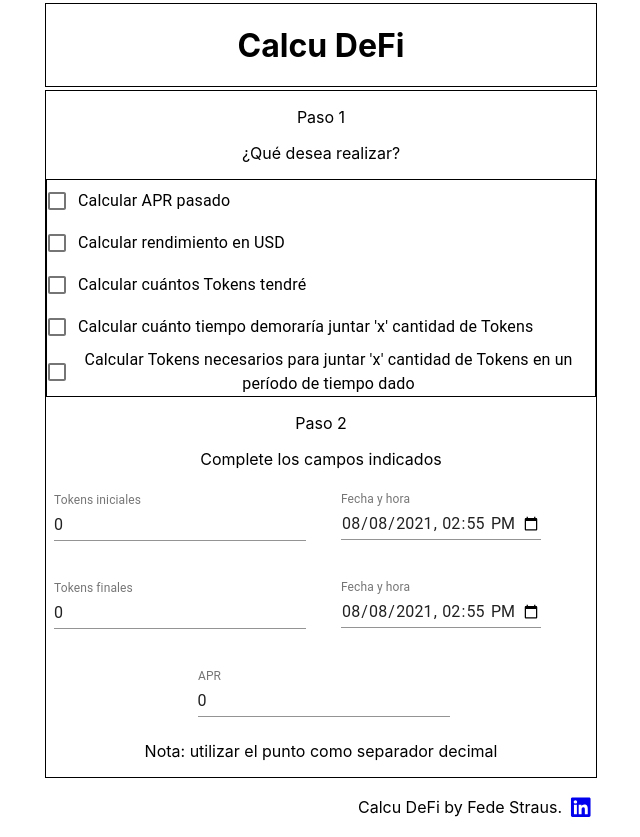
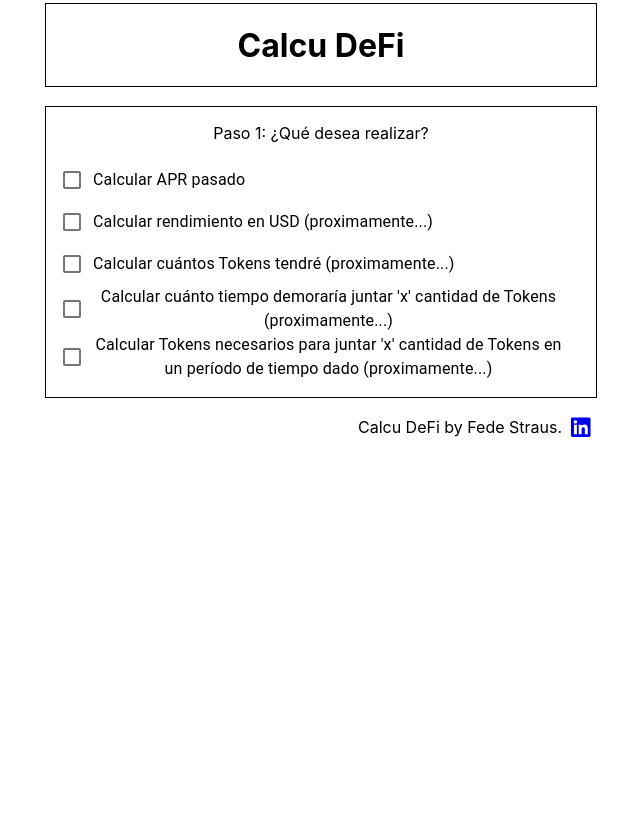
Before and after one commit to ape-fede/calcudefi, a React (Create React App) app: page / in a window 1280 px wide. Shown: the whole page, without its empty margins (319-959 px from the left). After the commit the page ends 800 px from the top, so only its background shows below. Built offline with nearby package versions, Linux system fonts and the light colour scheme.

Commit message:
updated version

```diff
--- a/public/index.html
+++ b/public/index.html
@@ -1,5 +1,5 @@
 <!DOCTYPE html>
-<html lang="en">
+<html lang="es">
 	<head>
 		<meta charset="utf-8" />
 		<link rel="icon" href="%PUBLIC_URL%/favicon.ico" />
@@ -24,7 +24,7 @@
       work correctly both with client-side routing and a non-root public URL.
       Learn how to configure a non-root public URL by running `npm run build`.
     -->
-    <title>React App</title>
+		<title>Calcu DeFi</title>
 	</head>
 	<body>
 		<noscript>You need to enable JavaScript to run this app.</noscript>
@@ -38,6 +38,5 @@
 
       To begin the development, run `npm start` or `yarn start`.
       To create a production bundle, use `npm run build` or `yarn build`.
-    -->
-  </body>
+    --></body>
 </html>
--- a/src/App.js
+++ b/src/App.js
@@ -20,7 +20,7 @@ function App() {
 				</Grid>
 				<Grid container>
 					<Grid item xs={12}>
-						<Box border={1}>
+						<Box>
 							<DepositedTokenSection />
 						</Box>
 					</Grid>
--- a/src/components/DepositedTokenSection.jsx
+++ b/src/components/DepositedTokenSection.jsx
@@ -26,10 +26,16 @@ const tasksProps = {
 	'disabled': false,
 }
 
+const divStyle = {
+	border: '1px solid',
+	marginTop: '1em',
+}
+
 const DepositedTokenSection = () => {
 	const [starterTokens, setStarterTokens] = useState(IstarterTokens)
 	const [finalTokens, setFinalTokens] = useState(IfinalTokens)
 	const [apr, setApr] = useState(IAPR)
+	const [aprState, setAprState] = useState(false)
 	const [startDate, setStartDate] = useState(null)
 	const [finalDate, setFinalDate] = useState(null)
 	const [taskA, setTaskA] = useState(tasksProps)
@@ -46,10 +52,10 @@ const DepositedTokenSection = () => {
 				startDate,
 				finalDate,
 			)
-			console.log(apr2)
 			setApr(prevState => {
 				return {TAPR: apr2}
 			})
+			setAprState(true)
 		}
 	}, [
 		taskA,
@@ -65,15 +71,17 @@ const DepositedTokenSection = () => {
 
 	return (
 		<>
+			<div style={divStyle}>
 				<Grid container>
 					<Grid item xs={12}>
-					<p>Paso 1</p>
-					<p>¿Qué desea realizar?</p>
+						<p style={{marginBottom: 0}}>
+							Paso 1: ¿Qué desea realizar?
+						</p>
 					</Grid>
 				</Grid>
 				<Grid container spacing={3}>
 					<Grid item xs={12}>
-					<Box border={1}>
+						<Box style={{margin: '1em'}}>
 							<TaskSelector
 								taskA={taskA}
 								taskB={taskB}
@@ -85,19 +93,33 @@ const DepositedTokenSection = () => {
 								setTaskC={setTaskC}
 								setTaskD={setTaskD}
 								setTaskE={setTaskE}
+								setAprState={setAprState}
 							/>
 						</Box>
 					</Grid>
 				</Grid>
+			</div>
+
+			{/* PASO 2 */}
+			{taskA.checked ||
+			taskB.checked ||
+			taskC.checked ||
+			taskD.checked ||
+			taskE.checked ? (
+				<div style={divStyle}>
 					<Grid container>
 						<Grid item xs={12}>
 							<Box>
-						<p>Paso 2</p>
-						<p>Complete los campos indicados</p>
+								<p>Paso 2: Complete los campos indicados</p>
 							</Box>
 						</Grid>
 					</Grid>
-			<Grid container direction="row" justifyContent="center" spacing={3}>
+					<Grid
+						container
+						direction="row"
+						justifyContent="center"
+						spacing={3}
+					>
 						<Grid item xs={12} sm={6}>
 							<Box>
 								<DepositedTokensInput
@@ -132,15 +154,24 @@ const DepositedTokenSection = () => {
 						</Grid>
 						<Grid item xs={12} sm={6}>
 							<Box>
-						<TokenAPR apr={apr} setApr={setApr} />
+								<TokenAPR
+									apr={apr}
+									setApr={setApr}
+									aprState={aprState}
+								/>
 							</Box>
 						</Grid>
 					</Grid>
 					<Grid container>
 						<Grid item xs={12}>
-					<p> Nota: utilizar el punto como separador decimal</p>
+							<p>
+								{' '}
+								Nota: utilizar el punto como separador decimal
+							</p>
 						</Grid>
 					</Grid>
+				</div>
+			) : null}
 		</>
 	)
 }
--- a/src/components/TaskSelector.jsx
+++ b/src/components/TaskSelector.jsx
@@ -15,6 +15,7 @@ export default function TaskSelector(props) {
 		setTaskC,
 		setTaskD,
 		setTaskE,
+		setAprState,
 	} = props
 
 	const handleChange = event => {
@@ -53,16 +54,19 @@ export default function TaskSelector(props) {
 				setTaskE({...taskE, 'checked': true, 'disabled': false})
 			}
 		} else {
+			// reset default values
 			setTaskA({...taskA, 'checked': false, 'disabled': false})
 			setTaskB({...taskB, 'checked': false, 'disabled': false})
 			setTaskC({...taskC, 'checked': false, 'disabled': false})
 			setTaskD({...taskD, 'checked': false, 'disabled': false})
 			setTaskE({...taskE, 'checked': false, 'disabled': false})
+			setAprState(false)
 		}
 	}
 
 	return (
 		<FormGroup row={false}>
+			{taskA.disabled ? null : (
 				<FormControlLabel
 					control={
 						<Checkbox
@@ -75,6 +79,8 @@ export default function TaskSelector(props) {
 					}
 					label="Calcular APR pasado"
 				/>
+			)}
+			{taskB.disabled ? null : (
 				<FormControlLabel
 					control={
 						<Checkbox
@@ -85,8 +91,10 @@ export default function TaskSelector(props) {
 							disabled={taskB.disabled}
 						/>
 					}
-				label="Calcular rendimiento en USD"
+					label="Calcular rendimiento en USD (proximamente...)"
 				/>
+			)}
+			{taskC.disabled ? null : (
 				<FormControlLabel
 					control={
 						<Checkbox
@@ -97,8 +105,10 @@ export default function TaskSelector(props) {
 							disabled={taskC.disabled}
 						/>
 					}
-				label="Calcular cuántos Tokens tendré"
+					label="Calcular cuántos Tokens tendré (proximamente...)"
 				/>
+			)}
+			{taskD.disabled ? null : (
 				<FormControlLabel
 					control={
 						<Checkbox
@@ -109,8 +119,10 @@ export default function TaskSelector(props) {
 							disabled={taskD.disabled}
 						/>
 					}
-				label="Calcular cuánto tiempo demoraría juntar 'x' cantidad de Tokens"
+					label="Calcular cuánto tiempo demoraría juntar 'x' cantidad de Tokens (proximamente...)"
 				/>
+			)}
+			{taskE.disabled ? null : (
 				<FormControlLabel
 					control={
 						<Checkbox
@@ -121,8 +133,9 @@ export default function TaskSelector(props) {
 							disabled={taskE.disabled}
 						/>
 					}
-				label="Calcular Tokens necesarios para juntar 'x' cantidad de Tokens en un período de tiempo dado"
+					label="Calcular Tokens necesarios para juntar 'x' cantidad de Tokens en un período de tiempo dado (proximamente...)"
 				/>
+			)}
 		</FormGroup>
 	)
 }
--- a/src/components/TokenAPR.jsx
+++ b/src/components/TokenAPR.jsx
@@ -13,7 +13,7 @@ const useStyles = makeStyles(theme => ({
 
 export default function TokenAPR(props) {
 	const classes = useStyles()
-	const {apr, setApr} = props
+	const {apr, setApr, aprState} = props
 
 	const handleAPRChange = event => {
 		if (event.target.value) {
@@ -37,10 +37,11 @@ export default function TokenAPR(props) {
 			<TextField
 				id="standard-basic"
 				label="APR"
-				value={apr.TAPR}
+				value={`${apr.TAPR} %`}
 				onChange={event => {
 					handleAPRChange(event)
 				}}
+				disabled={aprState}
 			/>
 		</form>
 	)
```
Also changed, not shown: src/index.css (+8 -8 lines), src/App.css (indentation only). Lines whose indentation alone changed are shown as unchanged.
